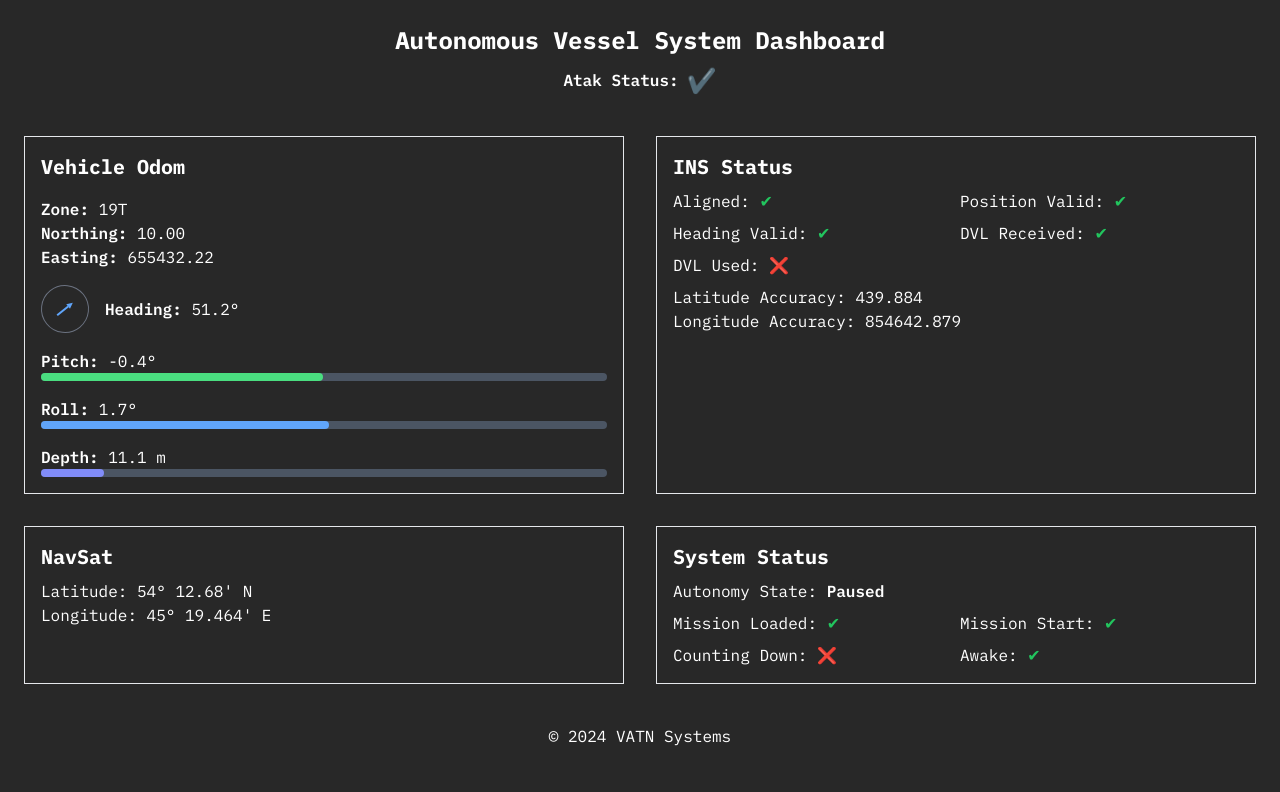
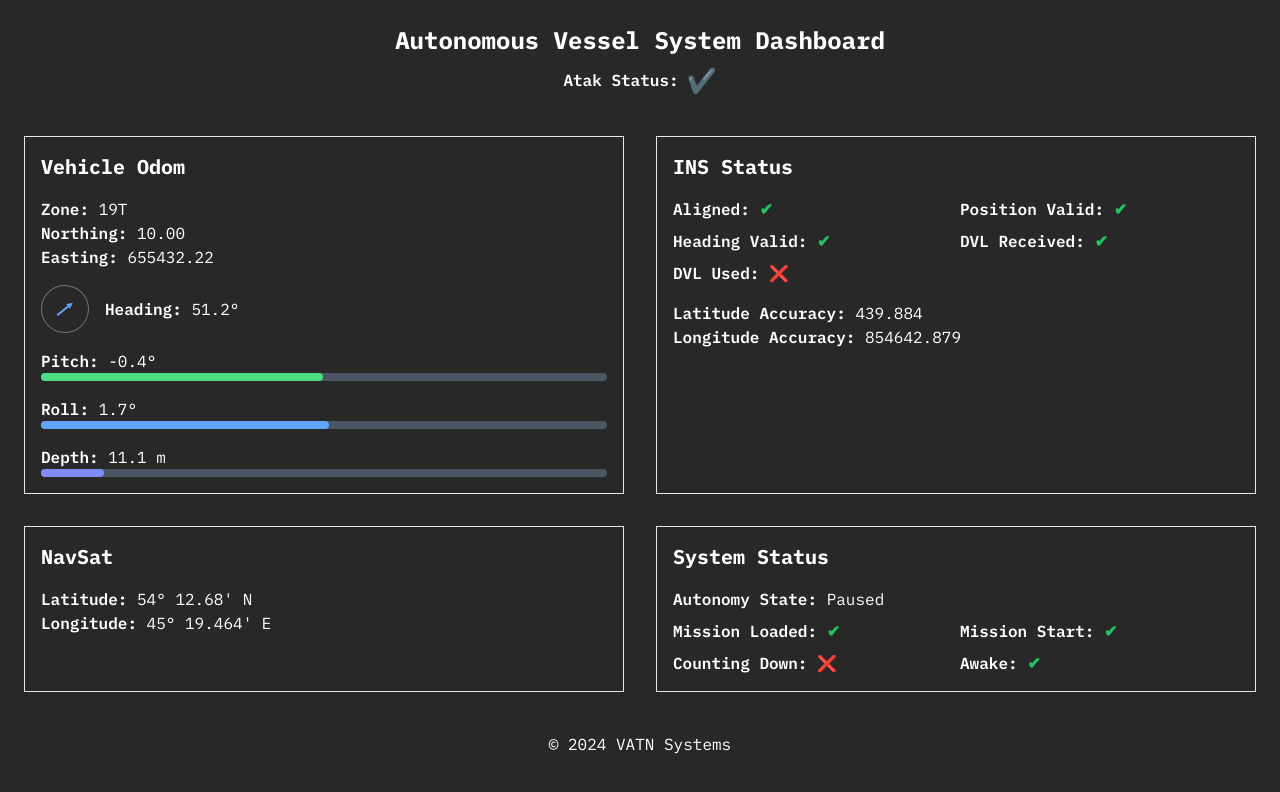
Before and after one commit to connor-jason/VATN-Internship-Project, a React (Create React App) app: page / in a window 1280 px wide. Shown: the top 792 px of the page. Built offline with nearby package versions, Linux system fonts and the light colour scheme.

Commit message:
Small CSS tweaks

```diff
--- a/src/components/INSstatus.jsx
+++ b/src/components/INSstatus.jsx
@@ -44,10 +44,10 @@ const INSstatus = () => {
 
   return (
     <div className="border p-4 m-2">
-      <h2 className="text-xl font-bold mb-2">INS Status</h2>
+      <h2 className="text-xl font-bold mb-4">INS Status</h2>
       <div className="grid grid-cols-2 gap-2">
         <div>
-          <p>
+          <p className="font-semibold">
             Aligned:{' '}
             <span className={getStatus(data.aligned).color}>
               {getStatus(data.aligned).icon}
@@ -55,7 +55,7 @@ const INSstatus = () => {
           </p>
         </div>
         <div>
-          <p>
+          <p className="font-semibold">
             Position Valid:{' '}
             <span className={getStatus(data.pos_valid).color}>
               {getStatus(data.pos_valid).icon}
@@ -63,7 +63,7 @@ const INSstatus = () => {
           </p>
         </div>
         <div>
-          <p>
+          <p className="font-semibold">
             Heading Valid:{' '}
             <span className={getStatus(data.heading_valid).color}>
               {getStatus(data.heading_valid).icon}
@@ -71,7 +71,7 @@ const INSstatus = () => {
           </p>
         </div>
         <div>
-          <p>
+          <p className="font-semibold">
             DVL Received:{' '}
             <span className={getStatus(data.dvl_recv).color}>
               {getStatus(data.dvl_recv).icon}
@@ -79,7 +79,7 @@ const INSstatus = () => {
           </p>
         </div>
         <div>
-          <p>
+          <p className="font-semibold">
             DVL Used:{' '}
             <span className={getStatus(data.dvl_used).color}>
               {getStatus(data.dvl_used).icon}
@@ -87,9 +87,9 @@ const INSstatus = () => {
           </p>
         </div>
       </div>
-      <div className="mt-2">
-        <p>Latitude Accuracy: {data.lat_accuracy.toFixed(3)}</p>
-        <p>Longitude Accuracy: {data.lon_accuracy.toFixed(3)}</p>
+      <div className="mt-4">
+        <p className="font-semibold">Latitude Accuracy: <span className="font-normal">{data.lat_accuracy.toFixed(3)}</span></p>
+        <p className="font-semibold">Longitude Accuracy: <span className="font-normal">{data.lon_accuracy.toFixed(3)}</span></p>
       </div>
     </div>
   );
--- a/src/components/NavSat.jsx
+++ b/src/components/NavSat.jsx
@@ -39,12 +39,12 @@ const NavSat = () => {
 
   return (
     <div className="border p-4 m-2">
-      <h2 className="text-xl font-bold mb-2">NavSat</h2>
-      <p>
-        Latitude: {latDegrees}° {latMinutes}' {latDirection}
+      <h2 className="text-xl font-bold mb-4">NavSat</h2>
+      <p className="font-semibold">
+        Latitude: <span className="font-normal">{latDegrees}° {latMinutes}' {latDirection}</span>
       </p>
-      <p>
-        Longitude: {lonDegrees}° {lonMinutes}' {lonDirection}
+      <p className="font-semibold">
+        Longitude: <span className="font-normal">{lonDegrees}° {lonMinutes}' {lonDirection}</span>
       </p>
     </div>
   );
--- a/src/components/SystemStatus.jsx
+++ b/src/components/SystemStatus.jsx
@@ -48,16 +48,16 @@ const SystemStatus = () => {
 
   return (
     <div className="border p-4 m-2">
-      <h2 className="text-xl font-bold mb-2">System Status</h2>
-      <p>
+      <h2 className="text-xl font-bold mb-4">System Status</h2>
+      <p className="font-semibold">
         Autonomy State:{' '}
-        <span className="font-semibold">
+        <span className="font-normal">
           {autonomyStates[data.autonomy_state]}
         </span>
       </p>
       <div className="grid grid-cols-2 gap-2 mt-2">
         <div>
-          <p>
+          <p className="font-semibold">
             Mission Loaded:{' '}
             <span className={getStatus(data.mission_loaded).color}>
               {getStatus(data.mission_loaded).icon}
@@ -65,7 +65,7 @@ const SystemStatus = () => {
           </p>
         </div>
         <div>
-          <p>
+          <p className="font-semibold">
             Mission Start:{' '}
             <span className={getStatus(data.mission_start).color}>
               {getStatus(data.mission_start).icon}
@@ -73,7 +73,7 @@ const SystemStatus = () => {
           </p>
         </div>
         <div>
-          <p>
+          <p className="font-semibold">
             Counting Down:{' '}
             <span className={getStatus(data.counting_down).color}>
               {getStatus(data.counting_down).icon}
@@ -81,7 +81,7 @@ const SystemStatus = () => {
           </p>
         </div>
         <div>
-          <p>
+          <p className="font-semibold">
             Awake:{' '}
             <span className={getStatus(data.awake).color}>
               {getStatus(data.awake).icon}
```
